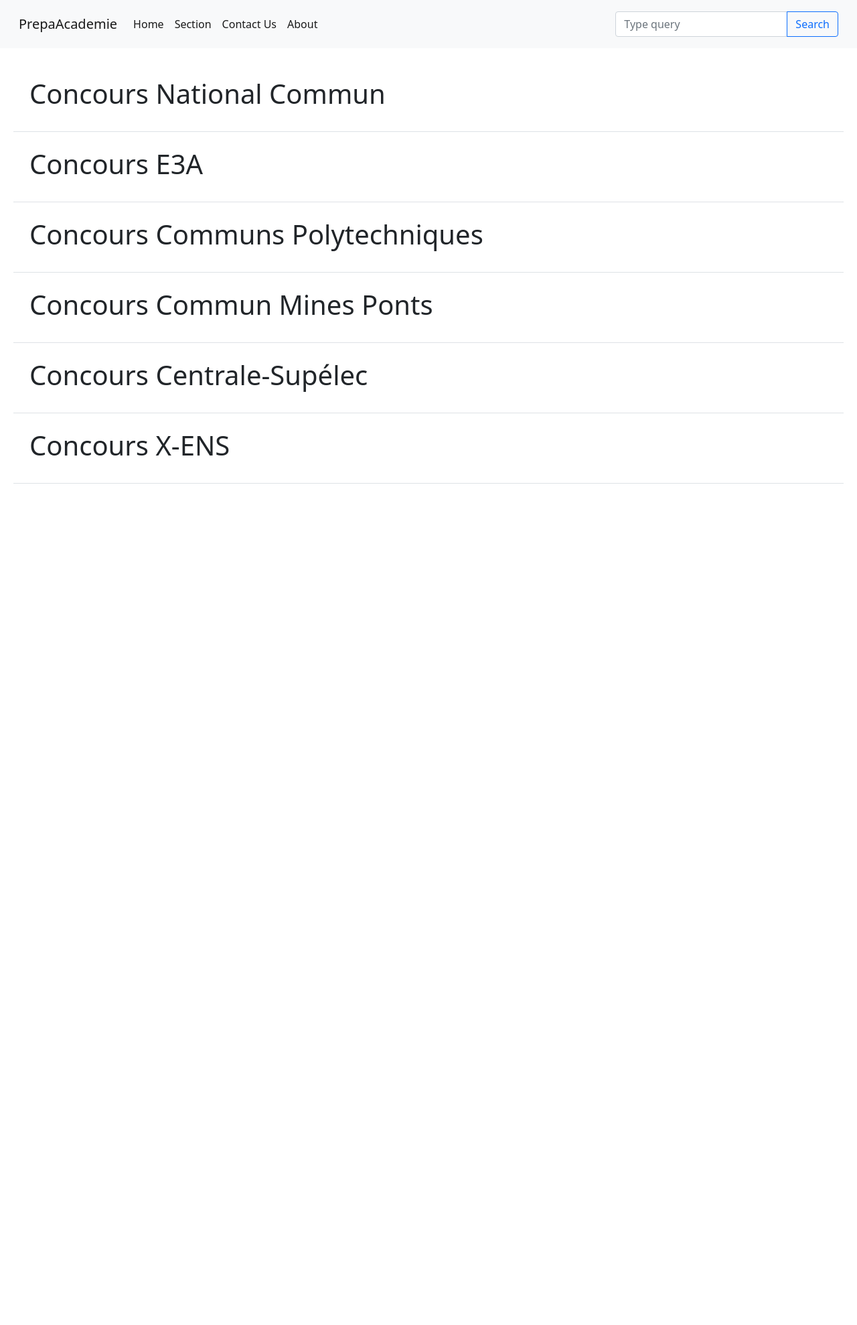
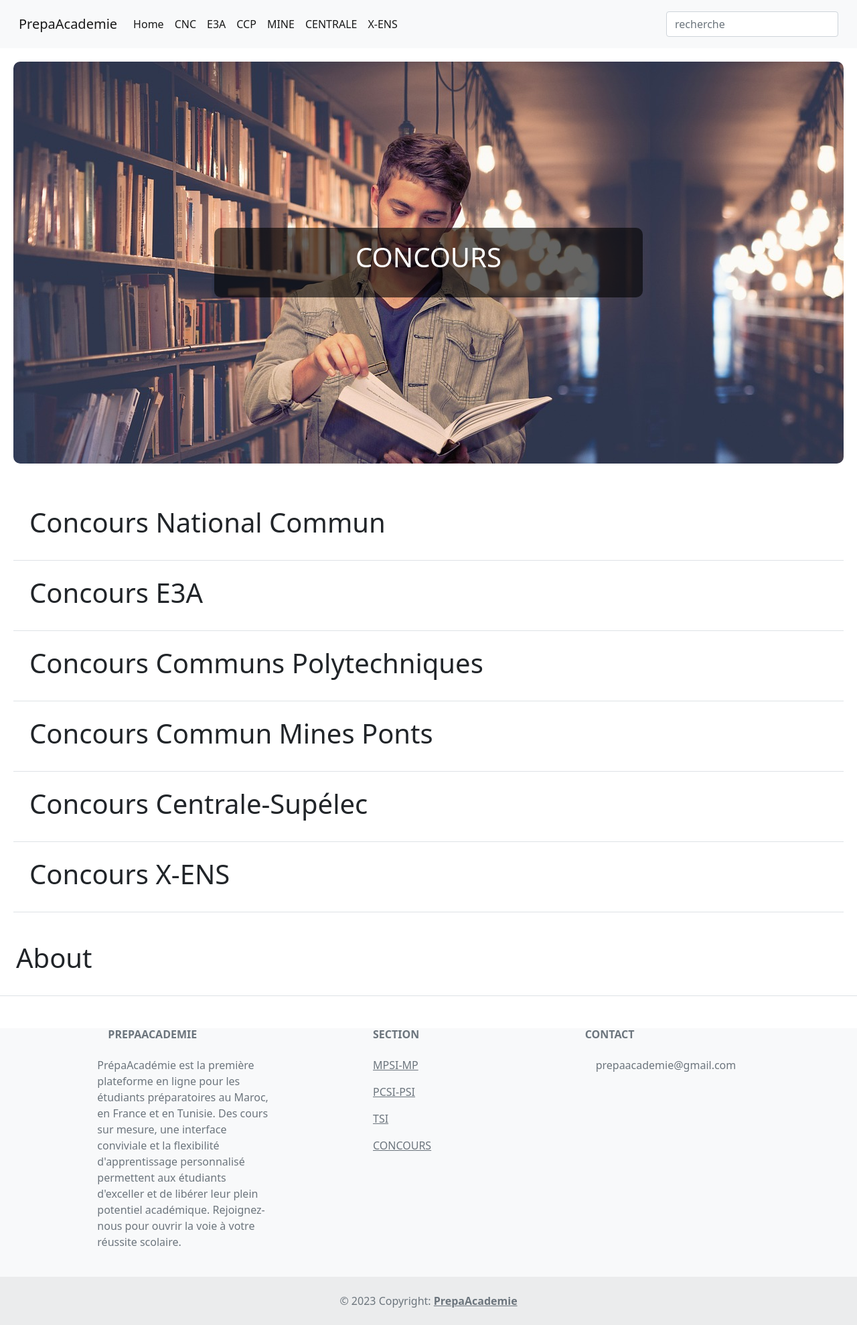
Before and after one commit to prepaacademie/prepaacademie.github.io, a plain HTML site: page concours.html in a window 1280 px wide. Shown: the whole page at 67% size. Before the commit the page ends 800 px from the top, so only its background shows below. Drawn offline with nearby package versions, Linux system fonts and the light colour scheme.

Commit message:
Update concours.html

```diff
--- a/concours.html
+++ b/concours.html
@@ -5,13 +5,37 @@
     <title>CONCOUR</title>
     <link href="https://cdn.jsdelivr.net/npm/bootstrap@5.0.2/dist/css/bootstrap.min.css" rel="stylesheet"
           integrity="sha384-EVSTQN3/azprG1Anm3QDgpJLIm9Nao0Yz1ztcQTwFspd3yD65VohhpuuCOmLASjC" crossorigin="anonymous">
+
+    <script>
+        function searchTable() {
+            // Declare variables
+            var input, filter, table, tr, td, i, txtValue;
+            input = document.getElementById("searchInput");
+            filter = input.value.toUpperCase();
+            table = document.getElementById("Table");
+            tr = table.getElementsByTagName("tr");
+
+            // Loop through all table rows and hide those that don't match the search query
+            for (i = 0; i < tr.length; i++) {
+                td = tr[i].getElementsByTagName("td")[0]; // Assuming the search is based on the first column
+                if (td) {
+                    txtValue = td.textContent || td.innerText;
+                    if (txtValue.toUpperCase().indexOf(filter) > -1) {
+                        tr[i].style.display = "";
+                    } else {
+                        tr[i].style.display = "none";
+                    }
+                }
+            }
+        }
+    </script>
 </head>
 <body>
 <header>
 
     <nav class="navbar navbar-expand-lg navbar-light bg-light" style="padding: 16px">
         <div class="container-fluid">
-            <a class="navbar-brand" href="#">PrepaAcademie</a>
+            <a class="navbar-brand">PrepaAcademie</a>
             <button
                     class="navbar-toggler"
                     type="button"
@@ -25,36 +49,62 @@
             <div class="collapse navbar-collapse" id="navbarTogglerDemo02">
                 <ul class="navbar-nav me-auto mb-2 mb-lg-0">
                     <li class="nav-item">
-                        <a class="nav-link active" aria-current="page" href="#">Home</a>
+                        <a class="nav-link active" aria-current="page" href="index.html">Home</a>
                     </li>
                     <li class="nav-item">
-                        <a class="nav-link active" aria-current="page" href="#">Section</a>
+                        <a class="nav-link active" aria-current="page" href="#">CNC</a>
                     </li>
                     <li class="nav-item">
-                        <a class="nav-link active" aria-current="page" href="#">Contact Us</a>
+                        <a class="nav-link active" aria-current="page" href="#">E3A</a>
                     </li>
                     <li class="nav-item">
-                        <a class="nav-link active" aria-current="page" href="#">About</a>
+                        <a class="nav-link active" aria-current="page" href="#">CCP</a>
                     </li>
+                    <li class="nav-item">
+                        <a class="nav-link active" aria-current="page" href="#">MINE</a>
+                    </li>
+                    <li class="nav-item">
+                        <a class="nav-link active" aria-current="page" href="#">CENTRALE</a>
+                    </li>
+                    <li class="nav-item">
+                        <a class="nav-link active" aria-current="page" href="#">X-ENS</a>
+                    </li>
+
                 </ul>
                 <form class="d-flex input-group w-auto">
                     <input
+                            id="searchInput"
                             type="search"
                             class="form-control"
-                            placeholder="Type query"
+                            placeholder="recherche"
                             aria-label="Search"
+                            onkeyup="searchTable()"
                     />
-                    <button
-                            class="btn btn-outline-primary"
-                            type="button"
-                            data-mdb-ripple-color="dark"
-                    >
-                        Search
-                    </button>
                 </form>
             </div>
         </div>
     </nav>
+    <div
+            id="home"
+            class="p-5 text-center bg-image"
+            style="
+      background-image: url('/home.jpg');
+      height: 600px;
+      margin: 20px;
+      display: flex;
+      justify-content: center;
+      align-items: center;
+      border-radius: 10px;
+    "
+    >
+        <div class="mask" style="background-color: rgba(0, 0, 0, 0.6); width: 50vw; padding: 20px;border-radius: 10px">
+            <div class="d-flex justify-content-center align-items-center h-100">
+                <div class="text-white">
+                    <h1 class="mb-3">CONCOURS</h1>
+                </div>
+            </div>
+        </div>
+    </div>
 </header>
 <div style="padding: 20px">
     <section class="d-flex justify-content-center justify-content-lg-between p-4 border-bottom">
@@ -77,5 +127,53 @@
     </section>
 
 </div>
+<section id="about" class="d-flex justify-content-center justify-content-lg-between p-4 border-bottom">
+    <h1>About</h1>
+</section>
+<footer class="text-center text-lg-start bg-light text-muted">
+
+    <section class="">
+        <div class="container text-center text-md-start mt-5">
+            <div class="row mt-3">
+                <div class="col-md-3 col-lg-4 col-xl-3 mx-auto mb-4">
+                    <h6 class="text-uppercase fw-bold mb-4">
+                        <i class="fas fa-gem me-3"></i>PrepaAcademie
+                    </h6>
+                    <p>
+                        PrépaAcadémie est la première plateforme en ligne pour les étudiants préparatoires au Maroc, en France et en Tunisie. Des cours sur mesure, une interface conviviale et la flexibilité d'apprentissage personnalisé permettent aux étudiants d'exceller et de libérer leur plein potentiel académique. Rejoignez-nous pour ouvrir la voie à votre réussite scolaire.
+                    </p>
+                </div>
+                <div class="col-md-2 col-lg-2 col-xl-2 mx-auto mb-4">
+                    <h6 class="text-uppercase fw-bold mb-4">
+                        Section
+                    </h6>
+                    <p>
+                        <a href="mpsi-mp.html" class="text-reset">MPSI-MP</a>
+                    </p>
+                    <p>
+                        <a href="pcsi-psi.html" class="text-reset">PCSI-PSI</a>
+                    </p>
+                    <p>
+                        <a href="tsi.html" class="text-reset">TSI</a>
+                    </p>
+                    <p>
+                        <a href="concours.html" class="text-reset">CONCOURS</a>
+                    </p>
+                </div>
+                <div class="col-md-4 col-lg-3 col-xl-3 mx-auto mb-md-0 mb-4">
+                    <h6 class="text-uppercase fw-bold mb-4">Contact</h6>
+                    <p>
+                        <i class="fas fa-envelope me-3"></i>
+                        prepaacademie@gmail.com
+                    </p>
+                </div>
+            </div>
+        </div>
+    </section>
+    <div class="text-center p-4" style="background-color: rgba(0, 0, 0, 0.05);">
+        © 2023 Copyright:
+        <a class="text-reset fw-bold" href="http://prepaacademie.github.io">PrepaAcademie</a>
+    </div>
+</footer>
 </body>
 </html>
```
